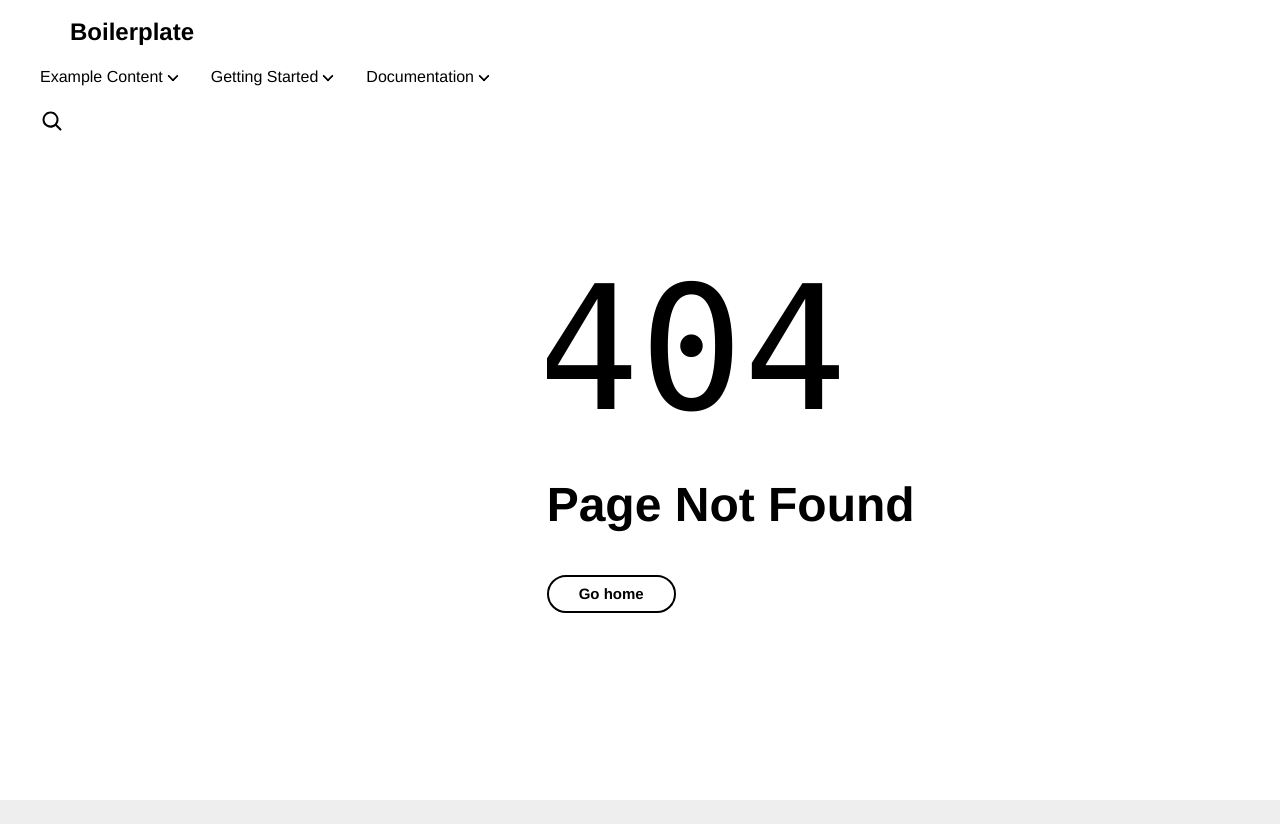
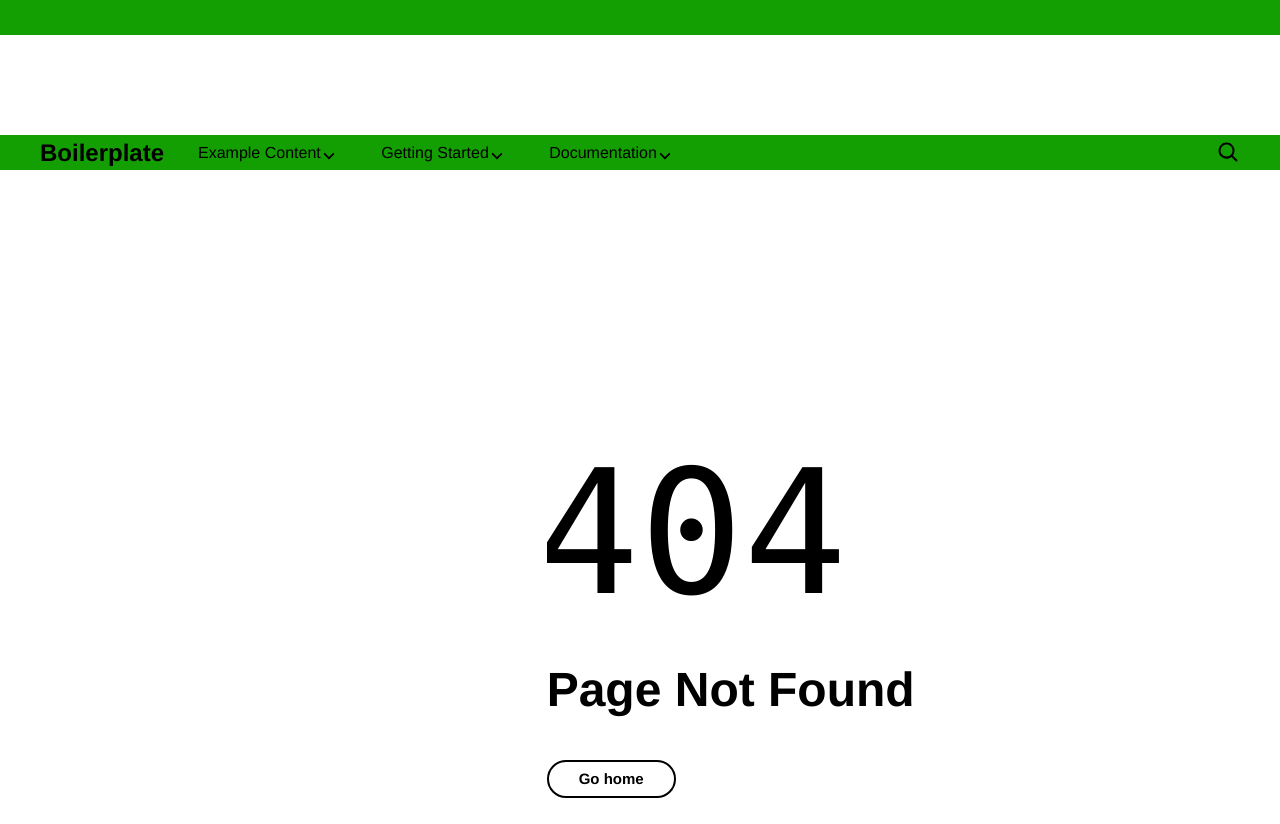
Before and after one commit to mtilburgadobe/turnerbund-wyhlen, a website with bundled scripts: page 404.html in a window 1280 px wide. Shown: the top 824 px of the page. Built offline with nearby package versions, Linux system fonts and the light colour scheme; no server answers; files whose address does not match are found by name.

Commit message:
basic header functionality

```diff
--- a/blocks/header/header.css
+++ b/blocks/header/header.css
@@ -1,9 +1,19 @@
 /* header and nav layout */
+header .nav-social {
+  background-color: var(--header-background-color);
+  width: 100%;
+  height: var(--nav-height);
+}
+
+header .nav-logo {
+  background-color: white;
+  width: 100%;
+  height: 100px;
+}
+
 header .nav-wrapper {
-  background-color: var(--background-color);
+  background-color: var(--header-background-color);
   width: 100%;
-  z-index: 2;
-  position: fixed;
 }
 
 header nav {
@@ -38,8 +48,7 @@ header nav[aria-expanded="true"] {
 
 @media (min-width: 900px) {
   header nav {
-    /*display: flex;*/
-    display: grid;
+    display: flex;
     justify-content: space-between;
   }
 
@@ -84,14 +93,14 @@ header nav .nav-hamburger-icon::before,
 header nav .nav-hamburger-icon::after {
   box-sizing: border-box;
   display: block;
-  position: relative;
+  /*position: relative;*/
   width: 20px;
 }
 
 header nav .nav-hamburger-icon::before,
 header nav .nav-hamburger-icon::after {
   content: '';
-  position: absolute;
+  /*position: absolute;*/
   background: currentcolor;
 }
 
@@ -199,7 +208,7 @@ header nav .nav-sections ul > li > ul > li {
   }
 
   header nav .nav-sections .nav-drop {
-    position: relative;
+    /*position: relative;*/
     padding-right: 16px;
     cursor: pointer;
   }
@@ -207,7 +216,7 @@ header nav .nav-sections ul > li > ul > li {
   header nav .nav-sections .nav-drop::after {
     content: '';
     display: inline-block;
-    position: absolute;
+    /*position: absolute;*/
     top: .5em;
     right: 2px;
     transform: rotate(135deg);
@@ -233,18 +242,18 @@ header nav .nav-sections ul > li > ul > li {
 
   header nav .nav-sections > ul > li {
     flex: 0 1 auto;
-    position: relative;
+    /*position: relative;*/
     font-weight: 500;
   }
 
   header nav .nav-sections > ul > li > ul {
     display: none;
-    position: relative;
+    /*position: relative;*/
   }
 
   header nav .nav-sections > ul > li[aria-expanded="true"] > ul {
     display: block;
-    position: absolute;
+    /*position: absolute;*/
     left: -1em;
     width: 200px;
     margin-top: 12px;
@@ -255,7 +264,7 @@ header nav .nav-sections ul > li > ul > li {
 
   header nav .nav-sections > ul > li > ul::before {
     content: '';
-    position: absolute;
+    /*position: absolute;*/
     top: -8px;
     left: 8px;
     width: 0;
--- a/blocks/header/header.js
+++ b/blocks/header/header.js
@@ -140,6 +140,19 @@ export default async function decorate(block) {
     const navWrapper = document.createElement('div');
     navWrapper.className = 'nav-wrapper';
     navWrapper.append(nav);
+    //block.append(navWrapper);
+
+    // logo Nav
+    const logoNav = document.createElement('div');
+    logoNav.classList.add('nav-logo');
+    navWrapper.prepend(logoNav);
+
+    // social nav
+    const socialNav = document.createElement('div');
+    socialNav.classList.add('nav-social');
+    navWrapper.prepend(socialNav);
+
     block.append(navWrapper);
+
   }
 }
--- a/styles/styles.css
+++ b/styles/styles.css
@@ -18,6 +18,7 @@
   --overlay-background-color: #eee;
   --highlight-background-color: #ccc;
   --text-color: #000;
+  --header-background-color: #139e01;
 
   /* fonts */
   --body-font-family: 'helvetica neue', helvetica, ubuntu, roboto, noto, sans-serif;
@@ -38,7 +39,7 @@
   --heading-font-size-xs: 18px;
 
   /* nav height */
-  --nav-height: 64px;
+  --nav-height: 35px;
 
 }
 
@@ -245,5 +246,5 @@ main .section.highlight {
 main.main-content {
   display: grid;
   grid-template-columns: 1fr 2fr;
-  margin: 0px 264px 0px 264px;
+  margin: 199px 264px 0px 264px;
 }
```
